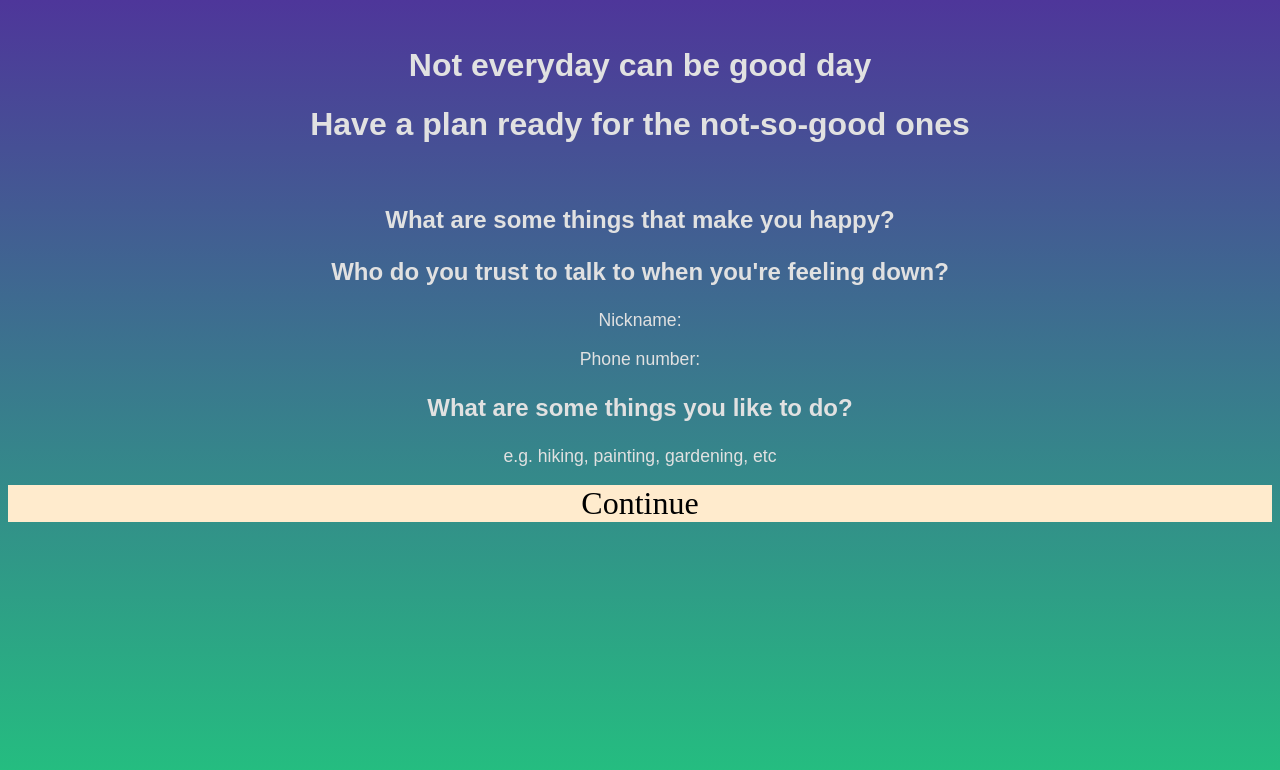
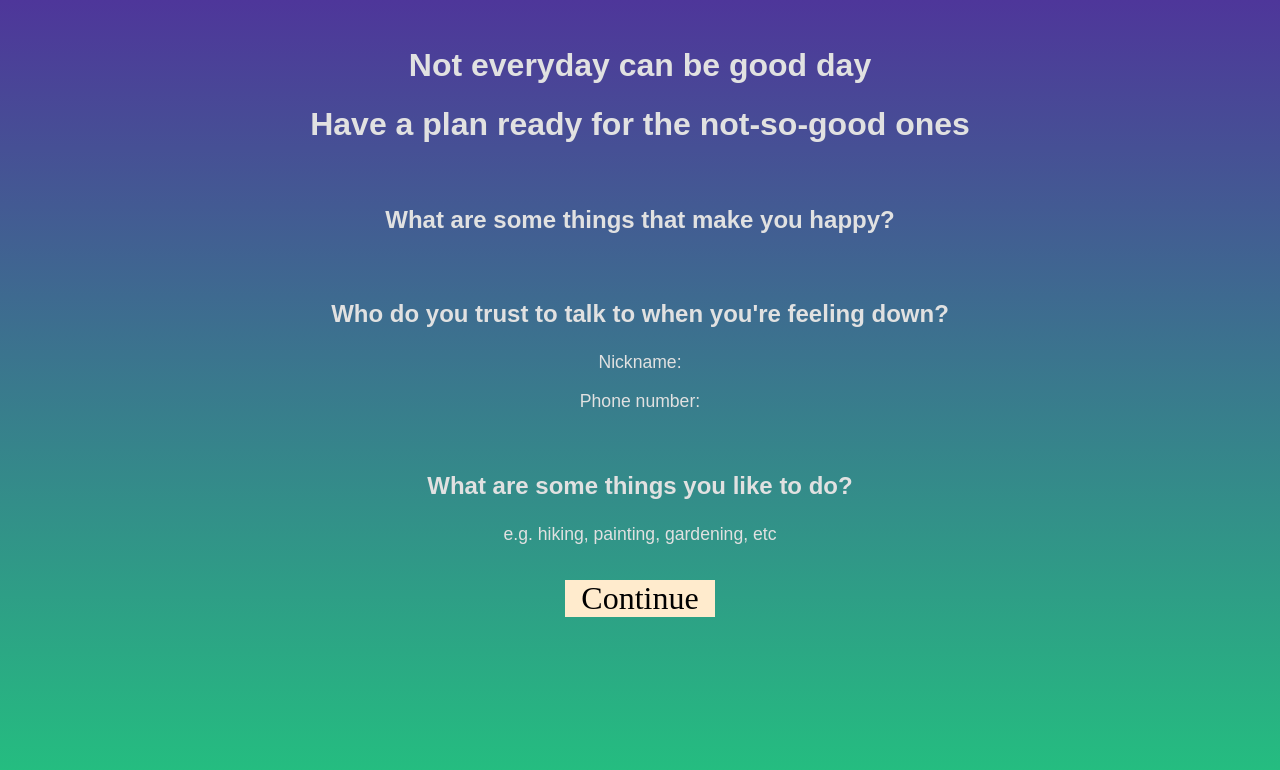
Before and after one commit to AmandaLieng/hack-sc, a plain HTML site: page index.html in a window 1280 px wide. Drawn offline with Linux system fonts and the light colour scheme.

Commit message:
Update index.html

```diff
--- a/index.html
+++ b/index.html
@@ -9,25 +9,26 @@ background: linear-gradient(0deg, rgba(35,194,127,1) 0%, rgba(78,54,154,1) 100%)
 <br>
 <h1 style="color:rgb(225,225,225);font-family: 'PT Sans', sans-serif; font-size:200%; text-align: center;">Not everyday can be good day</h1>
 <h1 style="color:rgb(225,225,225);font-family: 'PT Sans', sans-serif; font-size:200%; text-align: center;">Have a plan ready for the not-so-good ones</h1>
+<br>
 
+<h3 style="color:rgb(225,225,225);font-family: 'PT Sans', sans-serif; font-size:150%; text-align: center;">What are some things that make you happy?</h3>
 <br>
-<h3 style="color:rgb(225,225,225);font-family: 'PT Sans', sans-serif; font-size:150%; text-align: center;">What are some things that make you happy?</h3>
+<!--insert pictures and videos-->
 
-<!--insert pictures and videos-->
 
 <h3 style="color:rgb(225,225,225);font-family: 'PT Sans', sans-serif; font-size:150%; text-align: center;">Who do you trust to talk to when you're feeling down?</h3>
 <p style="color:rgb(225,225,225);font-family: 'PT Sans', sans-serif; text-align: center;font-size:110%;">Nickname:</p>
 <p style="color:rgb(225,225,225);font-family: 'PT Sans', sans-serif; text-align: center;font-size:110%;">Phone number:</p>
-
+<br>
 
 <!-- insert cosntact info and nickname-->
 
 <h3 style="color:rgb(225,225,225);font-family: 'PT Sans', sans-serif; font-size:150%; text-align: center;">  What are some things you like to do? </h3>
 <p style="color:rgb(225,225,225);font-family: 'PT Sans', sans-serif; text-align: center;font-size:110%;">e.g. hiking, painting, gardening, etc</p>
 <!-- list hobbies -->
+<br>
 
-
-<div style="text-align:center;font-size:200%;background-color: blanchedalmond;">Continue</div>
+<div style="text-align:center;font-size:200%;background-color: blanchedalmond; max-width: 150px;margin:auto;">Continue</div>
 
 </body>
 </html>
```
